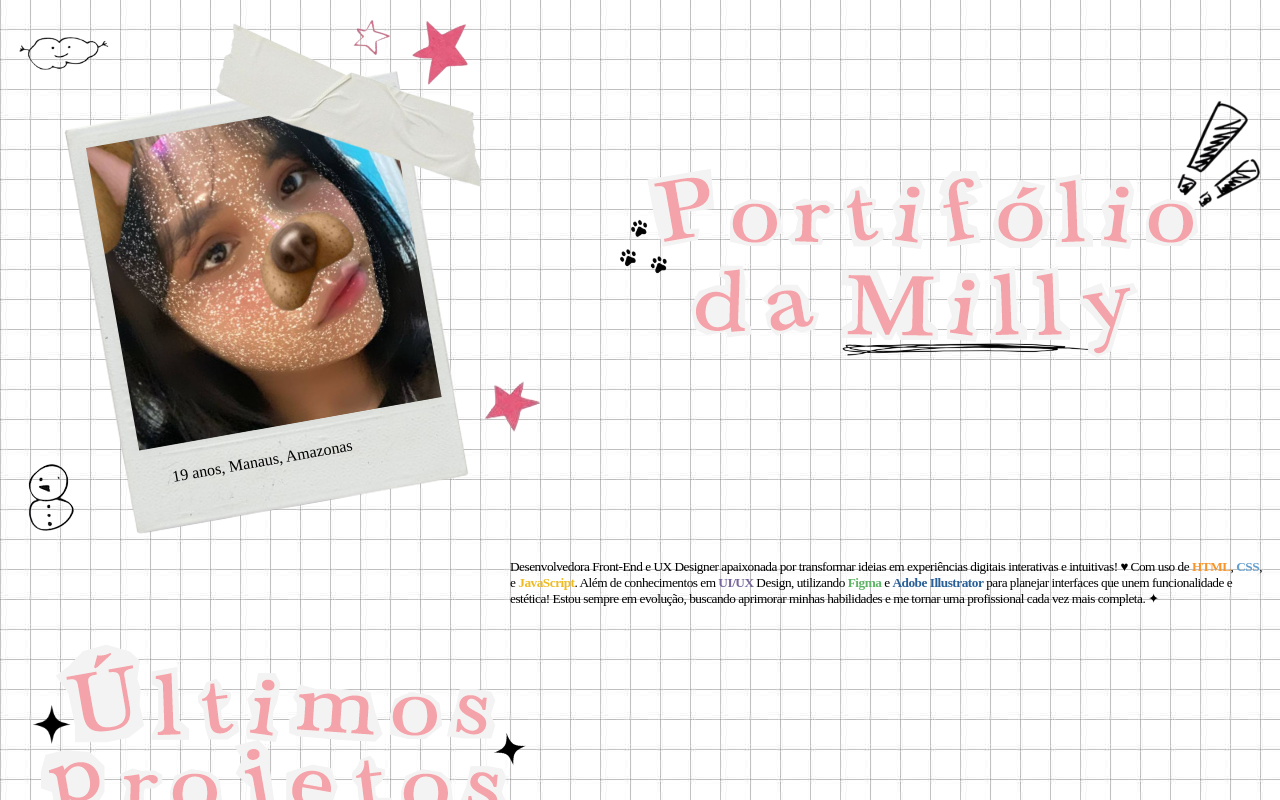
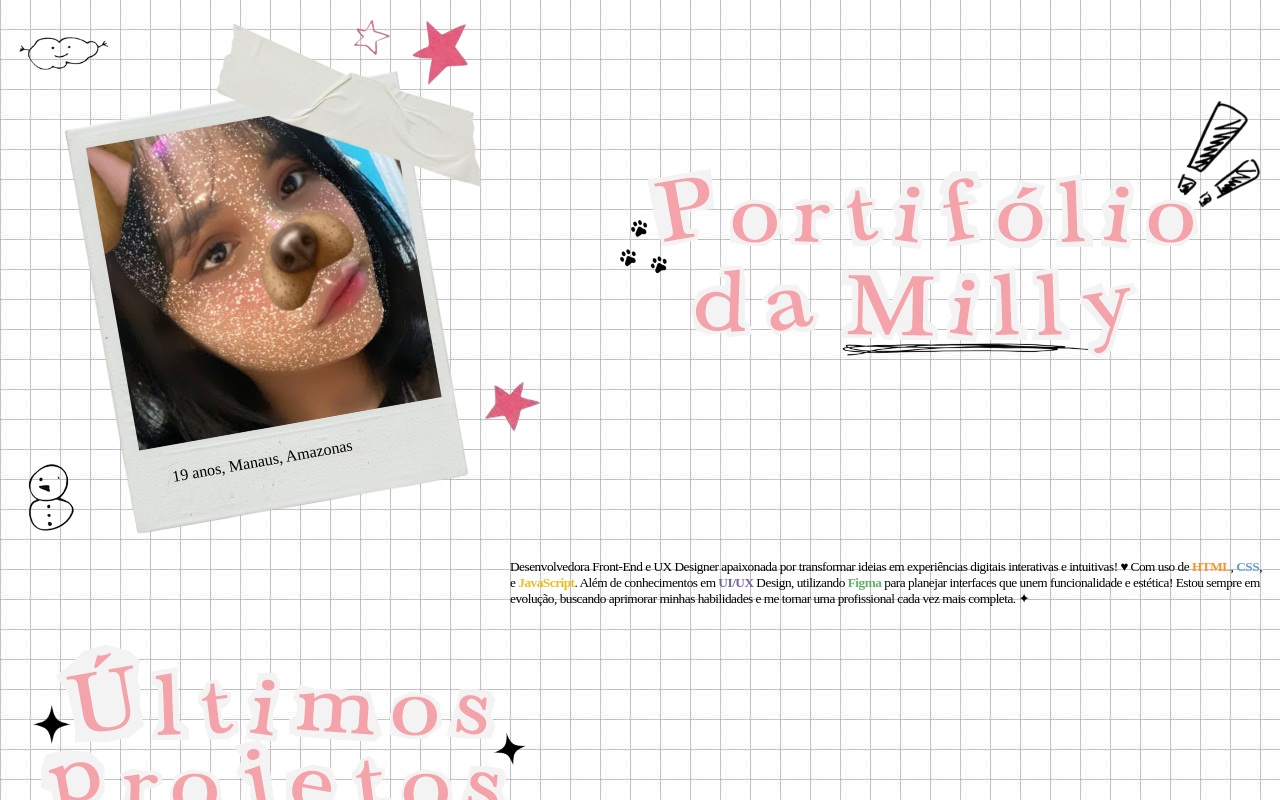
Before and after one commit to ghoulswitch/portifolio, a plain HTML site: page index.html in a window 1280 px wide. Shown: the top 800 px of the page. Drawn offline with Linux system fonts and the light colour scheme; a web font is replaced by a local one.

Commit message:
infos - correção

```diff
--- a/index.html
+++ b/index.html
@@ -77,7 +77,7 @@
         </div>
 
         <div class="mais-infos">
-            <p class="textinho"> Desenvolvedora Front-End e UX Designer apaixonada por transformar ideias em experiências digitais interativas e intuitivas! ♥︎ Com uso de <strong class="html">HTML</strong>, <strong class="css">CSS</strong>, e <strong class="js">JavaScript</strong>. Além de conhecimentos em <strong class="ui-ux">UI/UX</strong> Design, utilizando <strong class="figma">Figma</strong> e <strong class="photoshop">Adobe Illustrator</strong> para planejar interfaces que unem funcionalidade e estética! Estou sempre em evolução, buscando aprimorar minhas habilidades e me tornar uma profissional cada vez mais completa. ✦
+            <p class="textinho"> Desenvolvedora Front-End e UX Designer apaixonada por transformar ideias em experiências digitais interativas e intuitivas! ♥︎ Com uso de <strong class="html">HTML</strong>, <strong class="css">CSS</strong>, e <strong class="js">JavaScript</strong>. Além de conhecimentos em <strong class="ui-ux">UI/UX</strong> Design, utilizando <strong class="figma">Figma</strong> para planejar interfaces que unem funcionalidade e estética! Estou sempre em evolução, buscando aprimorar minhas habilidades e me tornar uma profissional cada vez mais completa. ✦
         </div>
 
     </section>
```
